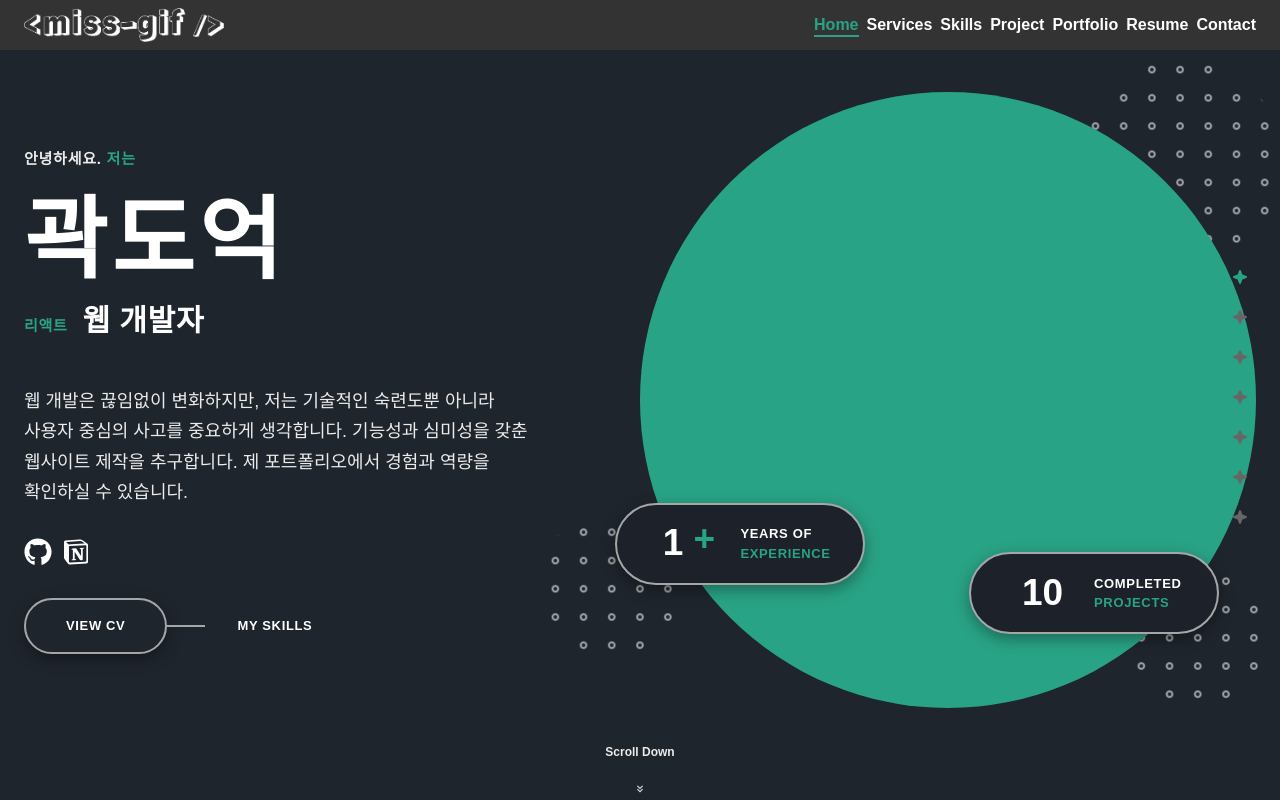
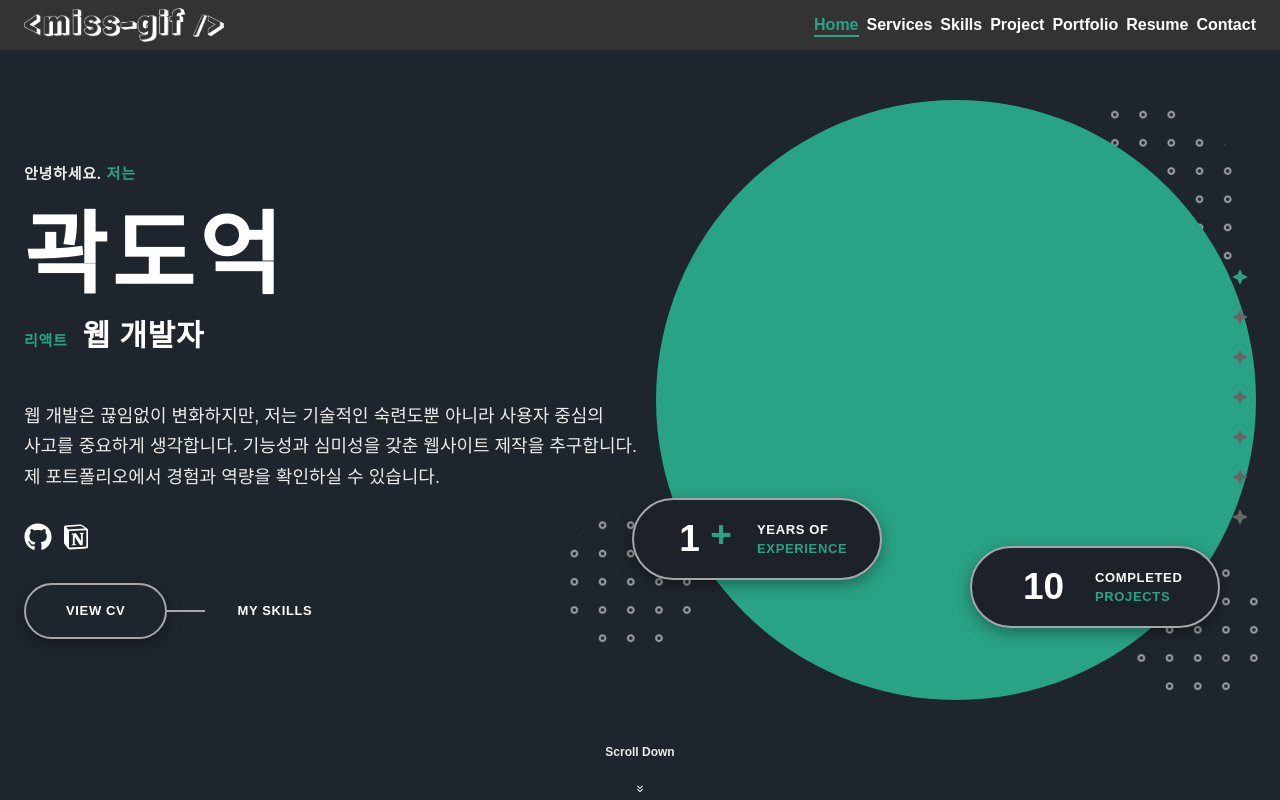
Before and after one commit to miss-gif/portfolio-final, a React (Vite) app: page / in a window 1280 px wide. Shown: the top 800 px of the page. Built offline with nearby package versions, Linux system fonts and the light colour scheme.

Commit message:
Test : 툴팁 작업중

```diff
--- a/src/components/home/home.scss
+++ b/src/components/home/home.scss
@@ -55,7 +55,7 @@
   &__text {
     font-size: var(--large-font-size);
     margin-block: 40px 28px;
-    max-width: 520px;
+    // max-width: 400px;
   }
 
   &__socials {
@@ -84,7 +84,7 @@
   &__img-wrapper {
     position: relative;
     width: 100%;
-    max-width: 680px;
+    max-width: 600px;
   }
 
   &__banner {
@@ -199,8 +199,8 @@
   &__1 {
     width: 226px;
     height: 226px;
-    top: -6%;
-    right: -6%;
+    top: 0%;
+    right: 0%;
   }
   &__2 {
     bottom: 8%;
--- a/src/components/project/TooltipButton.scss
+++ b/src/components/project/TooltipButton.scss
@@ -1,7 +1,5 @@
 .tooltip__container {
   position: relative;
-  display: inline-block;
-  margin: 0 8px;
 }
 
 .tooltip__button {
@@ -9,6 +7,9 @@
   display: flex;
   align-items: center;
   justify-content: center;
+  background: none;
+  border: none;
+  cursor: pointer;
 }
 
 .tooltip__box {
@@ -16,7 +17,7 @@
   bottom: 130%;
   left: 50%;
   transform: translateX(-50%);
-  width: 600px;
+  width: 200px;
   font-size: 16px;
   background-color: #333;
   color: #fff;
@@ -25,14 +26,14 @@
   z-index: 1;
   opacity: 0;
   visibility: hidden;
-  transition: opacity 0.3s ease;
+  transition: opacity 0.3s ease, visibility 0.3s ease;
 
   &::after {
     content: "";
     position: absolute;
     top: 100%;
     left: 50%;
-    margin-left: -5px;
+    transform: translateX(-50%);
     border-width: 5px;
     border-style: solid;
     border-color: #333 transparent transparent transparent;
--- a/src/components/project/index.tsx
+++ b/src/components/project/index.tsx
@@ -45,10 +45,14 @@ const Project: React.FC = () => {
         item={selectedItem}
       />
       <section className="project section">
-        <h2 className="section__title text-cs" id="project">
-          FE & BE 협업 프로젝트
-          <TooltipButton />
-        </h2>
+        <div className="project__title-cover">
+          <h2 className="section__title text-cs" id="project">
+            FE & BE 협업 프로젝트
+          </h2>
+          <button className="tooltip-btn">
+            <TooltipButton />
+          </button>
+        </div>
         <p className="section__subtitle">
           My <span>역할</span>
         </p>
--- a/src/components/project/project.scss
+++ b/src/components/project/project.scss
@@ -108,3 +108,13 @@
   font-weight: 700;
   background-color: #007bff;
 }
+
+.project__title-cover {
+  display: flex;
+  justify-content: center;
+  align-items: center;
+}
+
+.tooltip-btn {
+  position: relative;
+}
```
